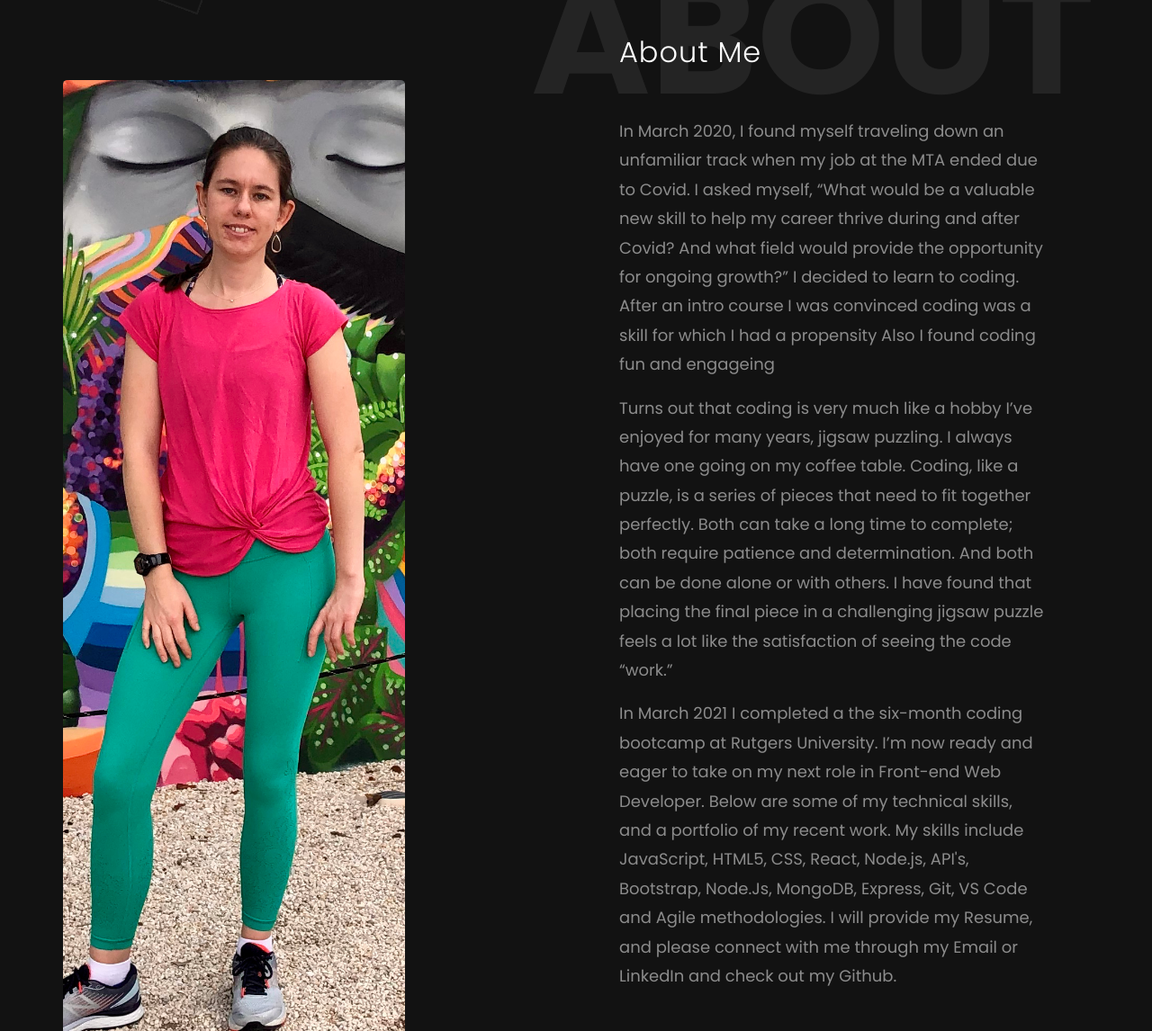
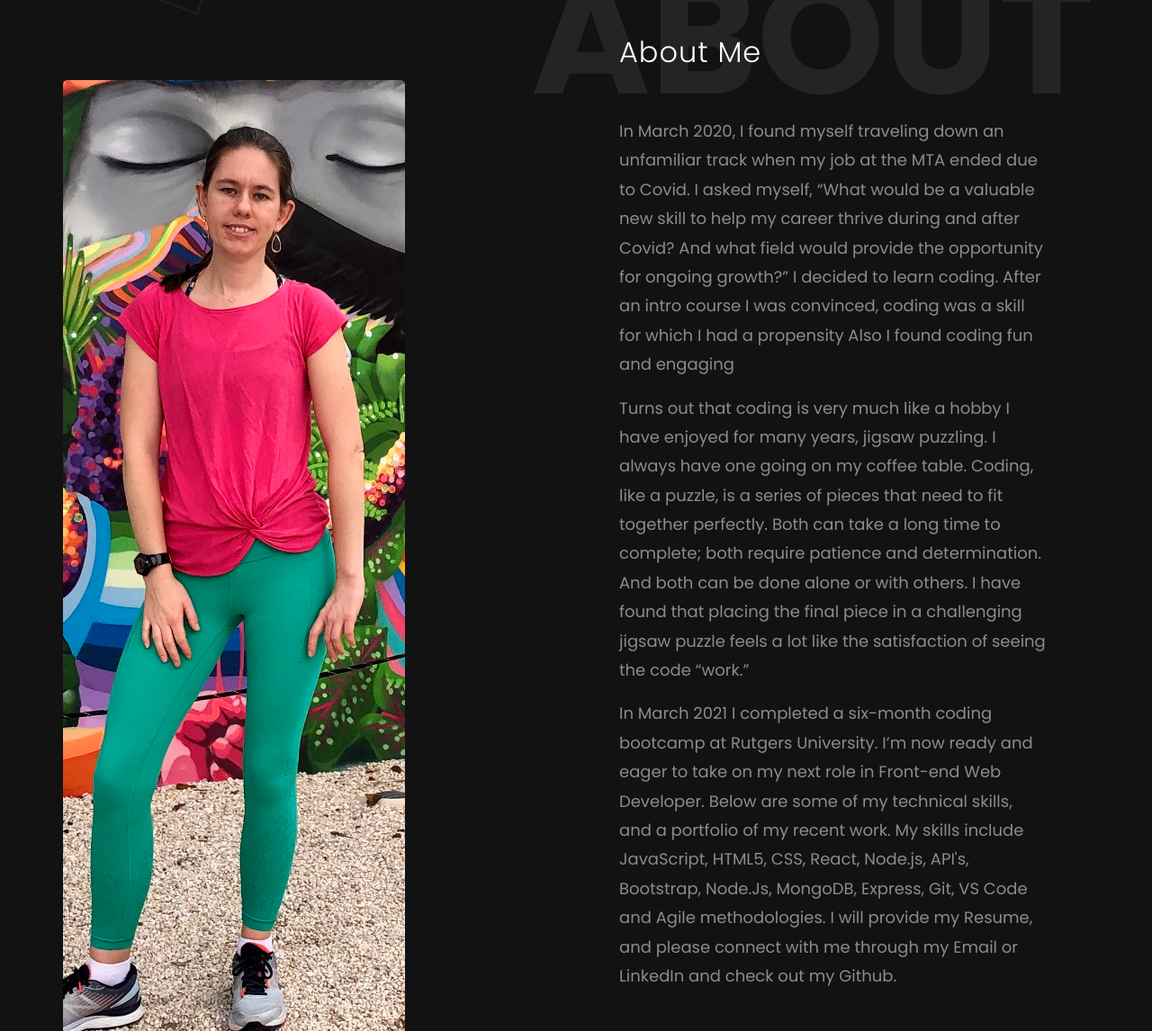
Before and after one commit to Juliafrances28/Portfolio2021, a plain HTML site: page index.html in a window 1280 px wide. Shown: the part 940-2086 px from the top of the page at 90% size. Drawn offline with Linux system fonts and the light colour scheme; files whose address does not match are found by name.

Commit message:
made a few change to my bio

```diff
--- a/index.html
+++ b/index.html
@@ -89,19 +89,19 @@
 
                   <p  class="paragraph" id = "March">
 
-                    In March 2020, I found myself traveling down an unfamiliar track when my job at the MTA ended due to Covid.  I asked myself, “What would be a valuable new skill to help my career thrive during and after Covid? And what field would provide the opportunity for ongoing growth?” I decided to learn to coding. After an intro course I was convinced coding was a skill for which I had a propensity Also I found coding fun and engageing
+                    In March 2020, I found myself traveling down an unfamiliar track when my job at the MTA ended due to Covid.  I asked myself, “What would be a valuable new skill to help my career thrive during and after Covid? And what field would provide the opportunity for ongoing growth?” I decided to learn coding. After an intro course I was convinced, coding was a skill for which I had a propensity Also I found coding fun and engaging
                     </p>
 
                     <p  class="paragraph">
 
-                      Turns out that coding is very much like a hobby I’ve enjoyed for many years, jigsaw puzzling. I always have one going on my coffee table. Coding, like a puzzle, is a series of pieces that need to fit together perfectly. Both can take a long time to complete; both require patience and determination. And both can be done alone or with others. I have found that placing the final piece in a challenging jigsaw puzzle feels a lot like the satisfaction of seeing the code “work.”
+                      Turns out that coding is very much like a hobby I have enjoyed for many years, jigsaw puzzling. I always have one going on my coffee table. Coding, like a puzzle, is a series of pieces that need to fit together perfectly. Both can take a long time to complete; both require patience and determination. And both can be done alone or with others. I have found that placing the final piece in a challenging jigsaw puzzle feels a lot like the satisfaction of seeing the code “work.”
 
 
                        </p>
 
                        <p class = "paragraph">
 
-                        In March 2021 I completed a the six-month coding bootcamp at Rutgers University. I’m now ready and eager to take on my next role in Front-end Web Developer. Below are some of my technical skills, and a portfolio of my recent work. My skills include JavaScript, HTML5, CSS, React, Node.js, API's, Bootstrap, Node.Js, MongoDB, Express, Git, VS Code and Agile methodologies. I will provide my Resume, and please connect with me through my Email or LinkedIn and check out my Github.
+                        In March 2021 I completed a six-month coding bootcamp at Rutgers University. I’m now ready and eager to take on my next role in Front-end Web Developer. Below are some of my technical skills, and a portfolio of my recent work. My skills include JavaScript, HTML5, CSS, React, Node.js, API's, Bootstrap, Node.Js, MongoDB, Express, Git, VS Code and Agile methodologies. I will provide my Resume, and please connect with me through my Email or LinkedIn and check out my Github.
                           </p>
 
 
```
